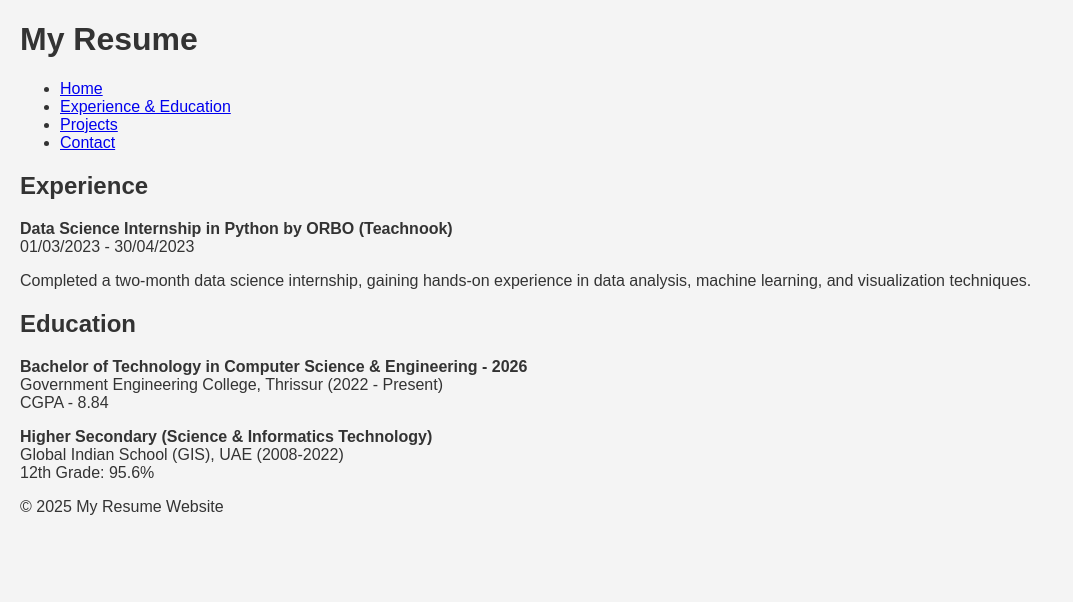
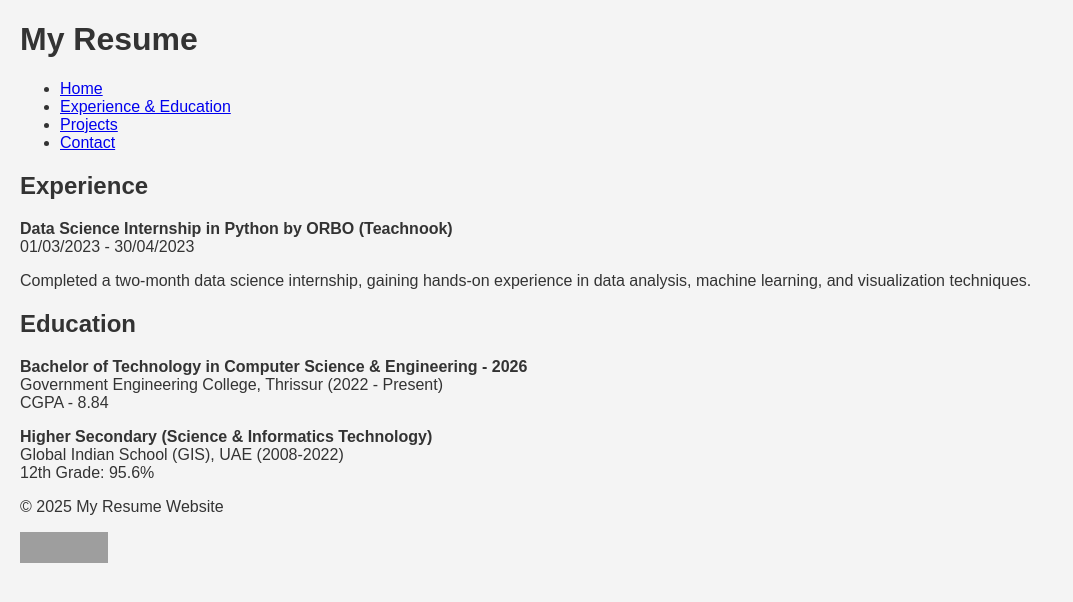
Before and after one commit to jovinkassi/resume-website, a plain HTML site: page experience.html in a window 1280 px wide. Shown: the whole page, without its empty margins (0-1073 px from the left). Drawn offline with Linux system fonts and the light colour scheme; grey boxes are pictures that could not be loaded.

Commit message:
Fix validator badge links

```diff
--- a/experience.html
+++ b/experience.html
@@ -36,6 +36,12 @@
 
   <footer>
     <p>&copy; 2025 My Resume Website</p>
+    <p>
+        <a href="https://validator.w3.org/check?uri=https://jovinkassi.github.io/resume-website/experience.html">
+          <img src="https://www.w3.org/Icons/valid-xhtml10"
+            alt="Valid XHTML 1.0!" height="31" width="88" />
+        </a>
+      </p>
   </footer>
 </body>
 </html>
```
Also changed, not shown: contact.html (+6 -0 lines), index.html (+5 -4 lines), projects.html (+6 -0 lines).
